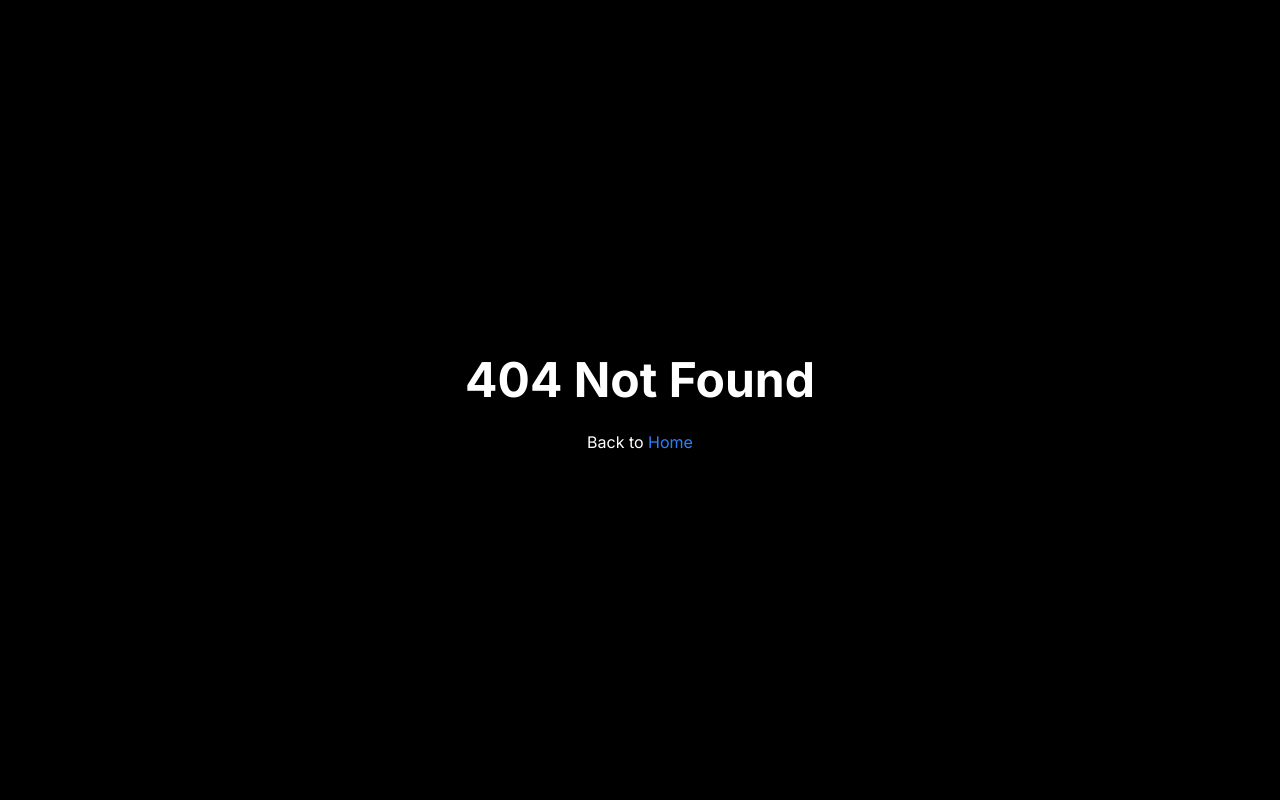
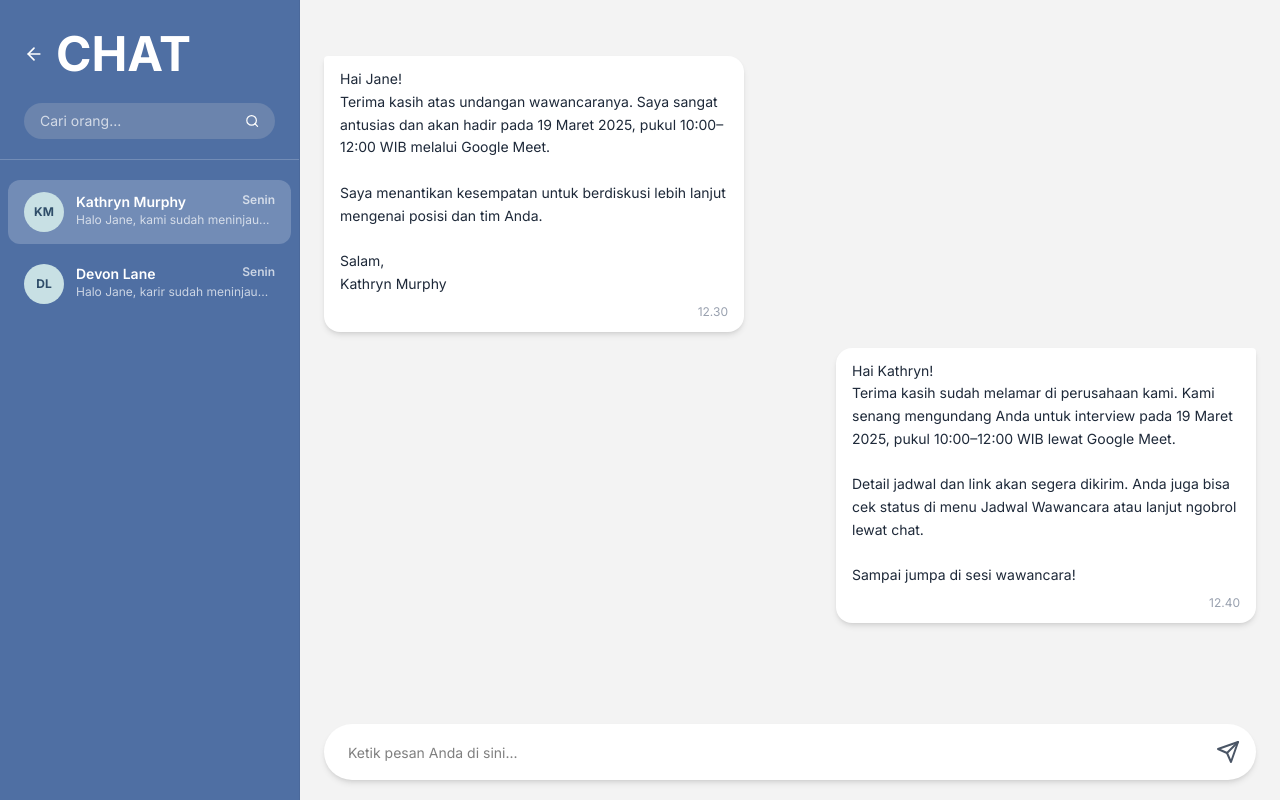
Before and after one commit to StevenVianto/WEB_Sandyakala-, a React (Vite) app in the folder client/: page /chat in a window 1280 px wide. Before the commit this address had no page. Built offline with nearby package versions, Linux system fonts and the light colour scheme.

Commit message:
add ui chatpage (hardcode)

```diff
--- a/client/src/App.tsx
+++ b/client/src/App.tsx
@@ -14,6 +14,7 @@ import LowonganUmkmPage from "./pages/umkm/LowonganUmkmPage";
 import ProfileUmkmPage from "./pages/umkm/ProfileUmkmPage";
 import AddShiftPage from "./pages/umkm/AddShiftPage";
 import AddProjectPage from "./pages/umkm/AddProjectPage";
+import ChatPage from "./pages/ChatPage";
 
 function App() {
   return (
@@ -49,6 +50,8 @@ function App() {
           <Route path="addproject" element={<AddProjectPage />} />
         </Route>
 
+        <Route path="/chat" Component={ChatPage} />
+
         <Route path="*" Component={NotFound} />
       </Routes>
     </>
--- /dev/null
+++ b/client/src/pages/ChatPage.tsx
@@ -0,0 +1,212 @@
+import { useMemo, useState } from "react";
+import { FiArrowLeft, FiSearch, FiSend } from "react-icons/fi";
+
+type ChatContact = {
+  id: number;
+  name: string;
+  preview: string;
+  day: string;
+};
+
+type ChatMessage = {
+  id: number;
+  text: string;
+  time: string;
+  sender: "umkm" | "talent";
+};
+
+const contacts: ChatContact[] = [
+  {
+    id: 1,
+    name: "Kathryn Murphy",
+    preview: "Halo Jane, kami sudah meninjau...",
+    day: "Senin",
+  },
+  {
+    id: 2,
+    name: "Devon Lane",
+    preview: "Halo Jane, karir sudah meninjau...",
+    day: "Senin",
+  },
+];
+
+const conversationByContact: Record<number, ChatMessage[]> = {
+  1: [
+    {
+      id: 1,
+      sender: "talent",
+      text: `Hai Jane!
+Terima kasih atas undangan wawancaranya. Saya sangat antusias dan akan hadir pada 19 Maret 2025, pukul 10:00–12:00 WIB melalui Google Meet.
+
+Saya menantikan kesempatan untuk berdiskusi lebih lanjut mengenai posisi dan tim Anda.
+
+Salam,
+Kathryn Murphy`,
+      time: "12.30",
+    },
+    {
+      id: 2,
+      sender: "umkm",
+      text: `Hai Kathryn!
+Terima kasih sudah melamar di perusahaan kami. Kami senang mengundang Anda untuk interview pada 19 Maret 2025, pukul 10:00–12:00 WIB lewat Google Meet.
+
+Detail jadwal dan link akan segera dikirim. Anda juga bisa cek status di menu Jadwal Wawancara atau lanjut ngobrol lewat chat.
+
+Sampai jumpa di sesi wawancara!`,
+      time: "12.40",
+    },
+  ],
+  2: [
+    {
+      id: 1,
+      sender: "talent",
+      text: "Halo, saya siap mengikuti proses berikutnya. Terima kasih atas informasinya.",
+      time: "11.10",
+    },
+    {
+      id: 2,
+      sender: "umkm",
+      text: "Baik, nanti kami kirim jadwal detail wawancara lewat chat ini ya.",
+      time: "11.15",
+    },
+  ],
+};
+
+function initials(name: string) {
+  const words = name.split(" ");
+  const first = words[0]?.[0] ?? "U";
+  const second = words[1]?.[0] ?? "M";
+  return `${first}${second}`.toUpperCase();
+}
+
+export default function ChatPage() {
+  const [activeContactId, setActiveContactId] = useState<number>(1);
+  const [messageValue, setMessageValue] = useState("");
+
+  const activeContact = useMemo(
+    () => contacts.find((c) => c.id === activeContactId) ?? contacts[0],
+    [activeContactId]
+  );
+
+  const messages = conversationByContact[activeContact.id] ?? [];
+
+  return (
+    <main className="min-h-dvh w-full bg-[#e9e9e9]">
+      <div className="flex min-h-dvh w-full flex-col overflow-hidden bg-white sm:flex-row">
+
+        {/* SIDEBAR */}
+        <aside className="w-full shrink-0 bg-[#4f6fa3] text-white sm:w-75 sm:border-r sm:border-black/5">
+          <header className="border-b border-white/20 px-4 py-4 sm:px-6 sm:py-5">
+            <div className="mb-4 flex items-center gap-3 text-xl font-bold">
+              <FiArrowLeft />
+              <h1>CHAT</h1>
+            </div>
+
+            <div className="flex items-center gap-2 rounded-full bg-[#6b84ad] px-4 py-2">
+              <input
+                type="text"
+                placeholder="Cari orang..."
+                className="w-full bg-transparent text-sm placeholder:text-white/70 focus:outline-none"
+              />
+              <FiSearch />
+            </div>
+          </header>
+
+          <div className="max-h-52.5 space-y-2 overflow-y-auto px-2 py-4 sm:max-h-none sm:py-5">
+            {contacts.map((contact) => {
+              const active = contact.id === activeContactId;
+              return (
+                <button
+                  key={contact.id}
+                  type="button"
+                  onClick={() => setActiveContactId(contact.id)}
+                  className={`flex w-full items-start gap-3 rounded-xl px-4 py-3 text-left transition ${
+                    active ? "bg-white/20" : "hover:bg-white/10"
+                  }`}
+                >
+                  <div className="grid h-10 w-10 place-items-center rounded-full bg-[#c8e0e4] text-xs font-bold text-[#2f4d69]">
+                    {initials(contact.name)}
+                  </div>
+
+                  <div className="flex-1">
+                    <div className="flex justify-between text-sm font-semibold">
+                      <span>{contact.name}</span>
+                      <span className="text-xs text-white/70">
+                        {contact.day}
+                      </span>
+                    </div>
+                    <p className="truncate text-xs text-white/70">
+                      {contact.preview}
+                    </p>
+                  </div>
+                </button>
+              );
+            })}
+          </div>
+        </aside>
+
+        {/* CHAT AREA */}
+        <section className="flex min-h-0 flex-1 flex-col bg-[#f3f3f3]">
+
+          {/* MESSAGES */}
+          <div className="flex-1 overflow-y-auto px-3 py-4 sm:px-6 sm:py-6">
+            <div className="mx-auto w-full max-w-245">
+            {messages.map((message) => {
+              const fromUmkm = message.sender === "umkm";
+
+              return (
+                <div
+                  key={message.id}
+                  className={`flex w-full ${
+                    fromUmkm ? "mt-4 justify-end" : "mt-6 justify-start sm:mt-8"
+                  }`}
+                >
+                  <div
+                    className={`max-w-[85%] rounded-2xl px-3 py-3 text-[13px] shadow-md sm:max-w-105 sm:px-4 sm:text-sm ${
+                      fromUmkm
+                        ? "bg-white rounded-tr-sm"
+                        : "bg-white rounded-tl-sm"
+                    }`}
+                  >
+                    <p className="whitespace-pre-line text-gray-800 leading-relaxed">
+                      {message.text}
+                    </p>
+                    <p className="mt-2 text-right text-xs text-gray-400">
+                      {message.time}
+                    </p>
+                  </div>
+                </div>
+              );
+            })}
+            </div>
+          </div>
+
+          {/* INPUT */}
+          <footer className="px-3 pb-[max(12px,env(safe-area-inset-bottom))] pt-2 sm:px-6 sm:pb-5">
+            <form
+              className="relative"
+              onSubmit={(e) => {
+                e.preventDefault();
+                setMessageValue("");
+              }}
+            >
+              <input
+                type="text"
+                value={messageValue}
+                onChange={(e) => setMessageValue(e.target.value)}
+                placeholder="Ketik pesan Anda di sini..."
+                className="h-12 w-full rounded-full bg-white px-5 pr-14 text-sm shadow-md focus:outline-none sm:h-14 sm:px-6 sm:pr-16"
+              />
+              <button
+                type="submit"
+                className="absolute right-4 top-1/2 -translate-y-1/2 text-gray-600 hover:text-gray-800"
+              >
+                <FiSend className="text-xl sm:text-2xl" />
+              </button>
+            </form>
+          </footer>
+        </section>
+      </div>
+    </main>
+  );
+}
```
